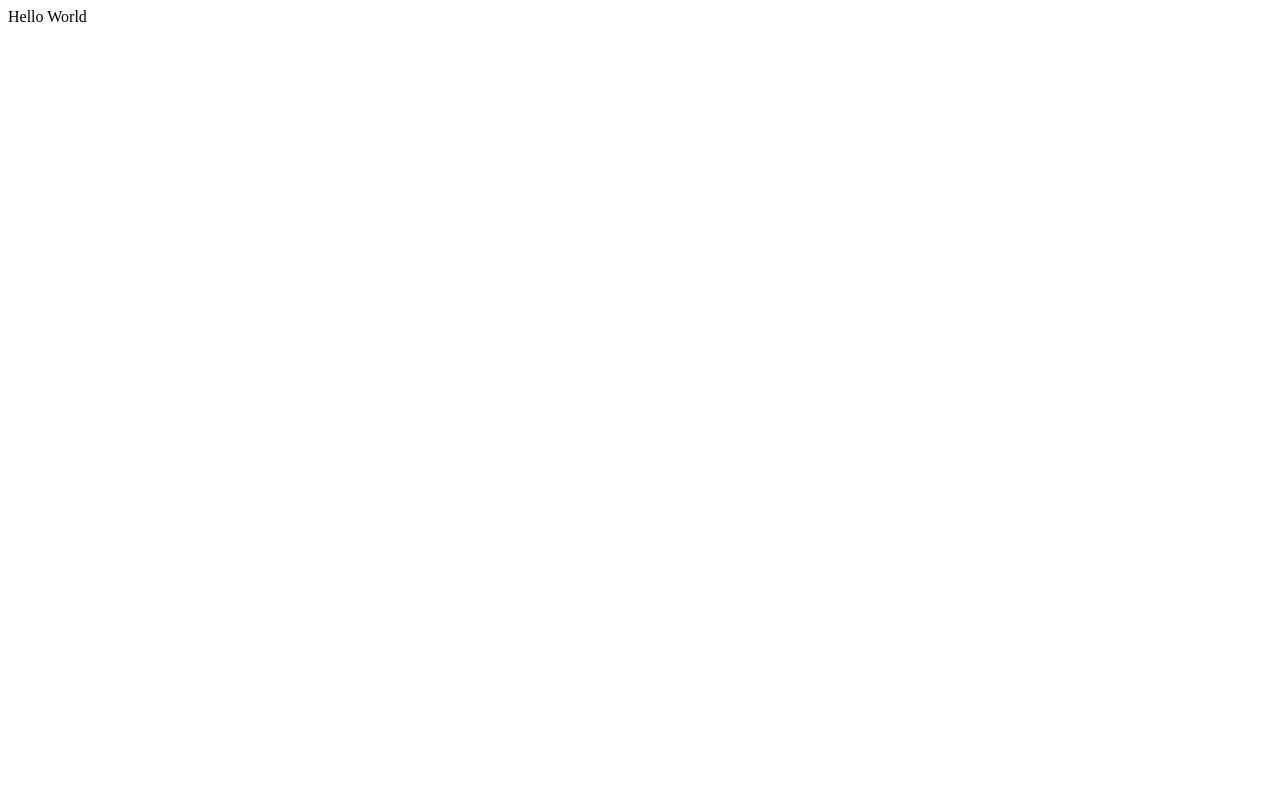
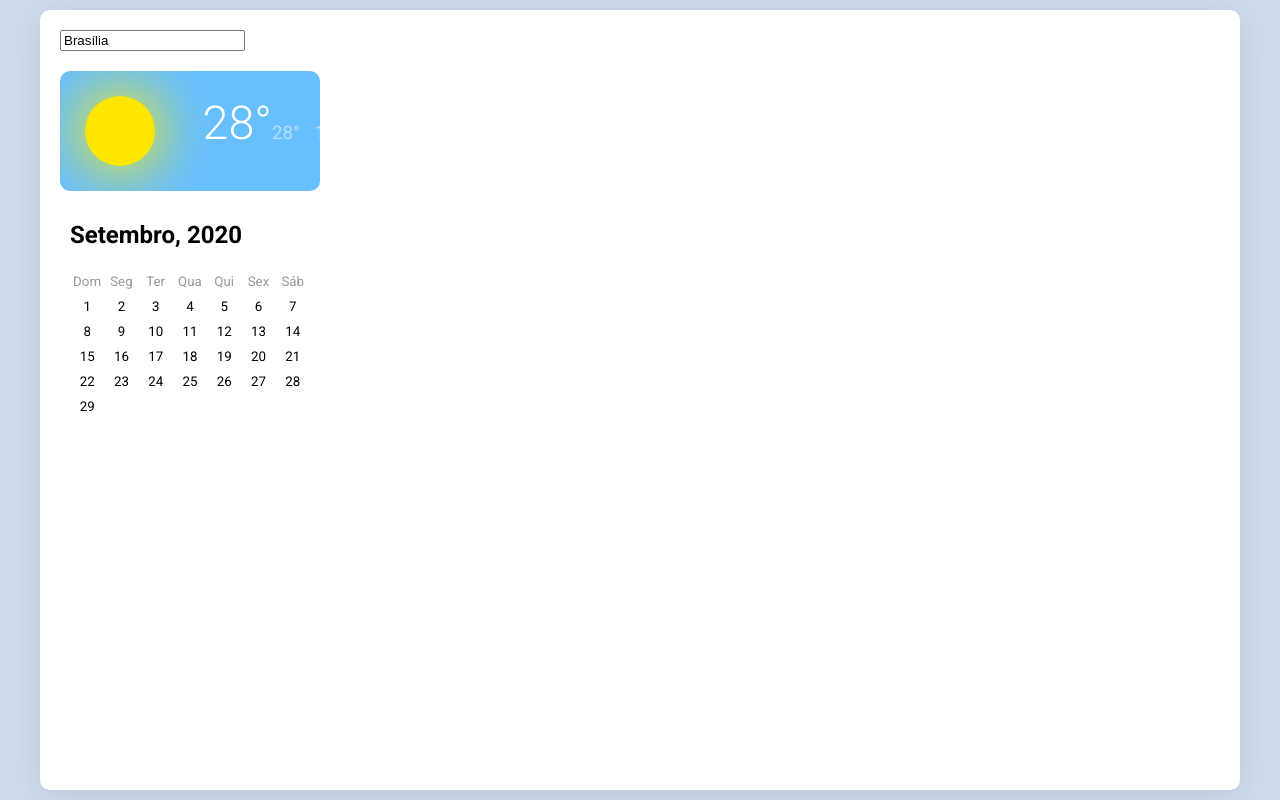
Before and after one commit to devleonardorabelo/reminder-calendar, a React (Create React App) app: page / in a window 1280 px wide. Built offline with nearby package versions, Linux system fonts and the light colour scheme.

Commit message:
feat: added home interface, calendar and weather components

```diff
--- a/public/index.html
+++ b/public/index.html
@@ -1,43 +1,11 @@
 <!DOCTYPE html>
-<html lang="en">
+<html lang="pt-BR">
   <head>
     <meta charset="utf-8" />
-    <link rel="icon" href="%PUBLIC_URL%/favicon.ico" />
     <meta name="viewport" content="width=device-width, initial-scale=1" />
-    <meta name="theme-color" content="#000000" />
-    <meta
-      name="description"
-      content="Web site created using create-react-app"
-    />
-    <link rel="apple-touch-icon" href="%PUBLIC_URL%/logo192.png" />
-    <!--
-      manifest.json provides metadata used when your web app is installed on a
-      user's mobile device or desktop. See https://developers.google.com/web/fundamentals/web-app-manifest/
-    -->
-    <link rel="manifest" href="%PUBLIC_URL%/manifest.json" />
-    <!--
-      Notice the use of %PUBLIC_URL% in the tags above.
-      It will be replaced with the URL of the `public` folder during the build.
-      Only files inside the `public` folder can be referenced from the HTML.
-
-      Unlike "/favicon.ico" or "favicon.ico", "%PUBLIC_URL%/favicon.ico" will
-      work correctly both with client-side routing and a non-root public URL.
-      Learn how to configure a non-root public URL by running `npm run build`.
-    -->
     <title>React App</title>
   </head>
   <body>
-    <noscript>You need to enable JavaScript to run this app.</noscript>
     <div id="root"></div>
-    <!--
-      This HTML file is a template.
-      If you open it directly in the browser, you will see an empty page.
-
-      You can add webfonts, meta tags, or analytics to this file.
-      The build step will place the bundled scripts into the <body> tag.
-
-      To begin the development, run `npm start` or `yarn start`.
-      To create a production bundle, use `npm run build` or `yarn build`.
-    -->
   </body>
 </html>
--- a/src/App.tsx
+++ b/src/App.tsx
@@ -1,11 +1,14 @@
-import React, { useEffect } from 'react';
-import generateCalendar from './utils/generateCalendar';
+import React from 'react';
+import { CalendarProvider } from './contexts/calendar';
+
+import Home from './pages/Home';
 
 const App = (): JSX.Element => {
-  useEffect(() => {
-    console.log(generateCalendar(1, 2020));
-  }, []);
-  return <div>Hello World</div>;
+  return (
+    <CalendarProvider>
+      <Home />
+    </CalendarProvider>
+  );
 };
 
 export default App;
--- /dev/null
+++ b/src/components/Calendar/index.tsx
@@ -0,0 +1,31 @@
+import React from 'react';
+import { TDateFormat } from '../../types';
+import './styles.css';
+
+const Calendar = ({ days }: { days: TDateFormat[] }): JSX.Element => {
+  const skipDays = [];
+  for (let i = 0; i < days[0]?.dayOfWeek; i += 1) {
+    skipDays.push(<span />);
+  }
+
+  return (
+    <div className="col-12 calendar">
+      <h2>Setembro, 2020</h2>
+      <div className="calendarDays">
+        <div>Dom</div>
+        <div>Seg</div>
+        <div>Ter</div>
+        <div>Qua</div>
+        <div>Qui</div>
+        <div>Sex</div>
+        <div>Sáb</div>
+        {skipDays.map((item) => item)}
+        {days.map((item) => (
+          <a href="void">{item.day}</a>
+        ))}
+      </div>
+    </div>
+  );
+};
+
+export default Calendar;
--- /dev/null
+++ b/src/components/Calendar/styles.css
@@ -0,0 +1,37 @@
+.calendarDays {
+  display: flex;
+  font-size: 10pt;
+  text-align: center;
+  flex-wrap: wrap;
+  position: relative;
+}
+.calendarDays div {
+  width: 14.28%;
+  color: #999;
+  padding: 5px 0px;
+}
+.calendarDays a,.calendarDays>span {
+  width: 14.28%;
+  padding: 5px 0px;
+  display: inline-block;
+  text-decoration: none;
+  color: black;
+}
+.calendarDays a.active {
+  background: #0286FF;
+  border-radius: 5px;
+  color: white;
+}
+.calendarDays a.event:after {
+  content: "";
+  width: 3px;
+  height: 3px;
+  background-color: black;
+  position: absolute;
+  border-radius: 50%;
+  margin-top: 16px;
+  margin-left: -8px;
+}
+.calendarDays a.active.event:after {
+  background: white;
+}
--- /dev/null
+++ b/src/components/Weather/index.tsx
@@ -0,0 +1,19 @@
+import React from 'react';
+import './styles.css';
+
+const Weather = (): JSX.Element => (
+  <div className="weatherRealTime row">
+    <div className="col-3">
+      <span className="sun" />
+    </div>
+    <div className="col-auto">
+      <span className="temp">28°</span>
+      <span className="maxMin">
+        <span className="max">28°</span>
+        <span className="min">18°</span>
+      </span>
+    </div>
+  </div>
+);
+
+export default Weather;
--- /dev/null
+++ b/src/components/Weather/styles.css
@@ -0,0 +1,36 @@
+.weatherRealTime {
+  width: 100%;
+  border-radius: 10px;
+  background: #66BFFF;
+  padding: 15px;
+  overflow: hidden;
+}
+
+.weatherRealTime>div:first-child {
+  margin-right: 60px;
+}
+
+.sun {
+  display: block;
+  border-radius: 50%;
+  height: 70px;
+  width: 70px;
+  background: #FFE600;
+  box-shadow: 0px 0px 58px 5px #FFE600;
+}
+
+.temp {
+  font-size: 35pt;
+  color: white;
+  font-weight: 200;
+}
+
+.maxMin {
+  color: rgba(255,255,255,0.5);
+  font-size: 14pt;
+}
+
+.maxMin span {
+  padding: 0px;
+  margin-right: 15px;
+}
--- /dev/null
+++ b/src/components/index.tsx
@@ -0,0 +1,2 @@
+export { default as Weather } from './Weather';
+export { default as Calendar } from './Calendar';
--- a/src/contexts/calendar.tsx
+++ b/src/contexts/calendar.tsx
@@ -45,7 +45,8 @@ export const CalendarProvider: React.FC<TComponentProps> = ({
   };
 
   useEffect(() => {
-    setCalendar(generateCalendar(currentMonth, currentYear));
+    const date2 = generateCalendar(currentMonth, currentYear);
+    setCalendar(date2);
   }, []);
 
   useEffect(() => {
--- a/src/index.tsx
+++ b/src/index.tsx
@@ -1,6 +1,8 @@
 import React from 'react';
 import ReactDOM from 'react-dom';
 import App from './App';
+
+import './styles.css';
 
 ReactDOM.render(
   <React.StrictMode>
--- /dev/null
+++ b/src/pages/Home/index.tsx
@@ -0,0 +1,25 @@
+import React, { useContext } from 'react';
+import CalendarContext from '../../contexts/calendar';
+
+import { Calendar, Weather } from '../../components';
+
+const App = (): JSX.Element => {
+  const { calendar } = useContext(CalendarContext);
+
+  return (
+    <div className="container row">
+      <div className="col-3 leftNav">
+        <div className="col-12">
+          <input type="text" value="Brasília" />
+        </div>
+        <div className="col-12">
+          <Weather />
+          <Calendar days={calendar} />
+        </div>
+      </div>
+      <div className="col" />
+    </div>
+  );
+};
+
+export default App;
--- /dev/null
+++ b/src/styles.css
@@ -0,0 +1,71 @@
+@import url('https://fonts.googleapis.com/css2?family=Roboto:wght@300;400;700&display=swap');
+
+html, body {
+  margin: 0px;
+  padding: 0px;
+  font-family: "Roboto";
+  background-color:#d1daef;
+}
+
+* {
+  box-sizing: border-box;
+}
+
+h1 {
+  margin: 0px;
+  padding: 0px;
+}
+
+.container {
+  display: block;
+  max-width: 1200px;
+  margin: 10px auto;
+  border-radius: 10px;
+  overflow: hidden;
+  min-height: calc(100vh - 20px);
+  background: white;
+  box-shadow: 0px 5px 35px 0px rgba(0,0,0,0.1);
+}
+
+.row {
+  display: flex;
+  flex-direction: row;
+  height: 100%;
+}
+
+.col {
+  flex: 1;
+  height: 100%;
+}
+
+*[class*="col"] {
+  padding: 10px;
+}
+
+.col-3 {
+  width: 25%;
+}
+
+.col-4 {
+  width: 33.33333%;
+}
+
+.col-12 {
+  width: 100%;
+}
+
+.col-11 {
+  width: 91.66666%;
+}
+
+@media (max-width: 768px) {
+  .container {
+    flex-wrap: wrap;
+    margin: 0px;
+    border-radius: 0px;
+    min-height: 100vh;
+  }
+  .leftNav {
+    width: 100%;
+  }
+}
--- a/src/types/index.ts
+++ b/src/types/index.ts
@@ -9,6 +9,7 @@ export type TReminder = {
   title: string;
   color: string;
   locality: string;
+  date: TDateFormat;
 };
 export type TComponentProps = {
   children: React.ReactNode;
```
Also changed, not shown: 1 other file (tests, documents, lock files or other folders).
